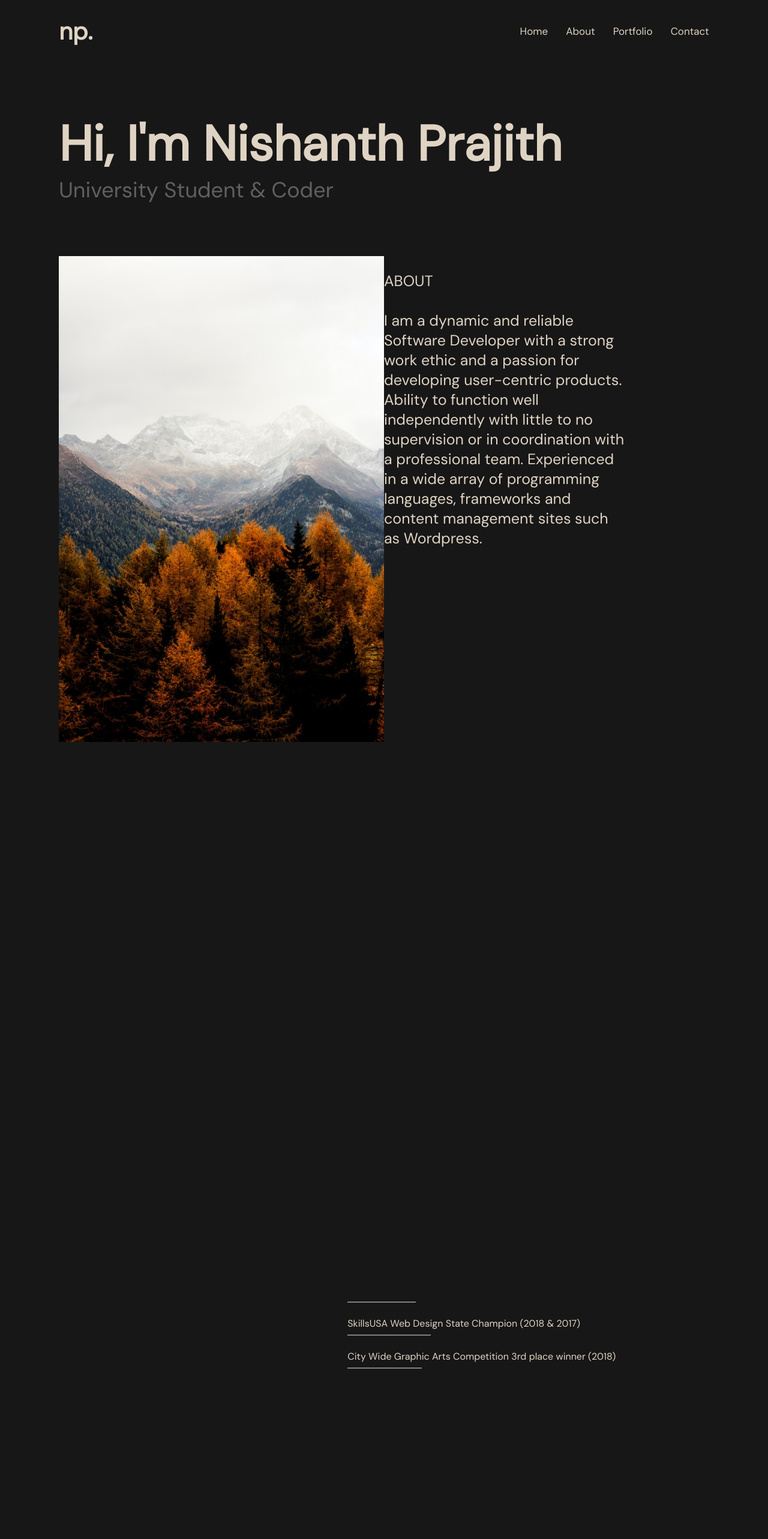
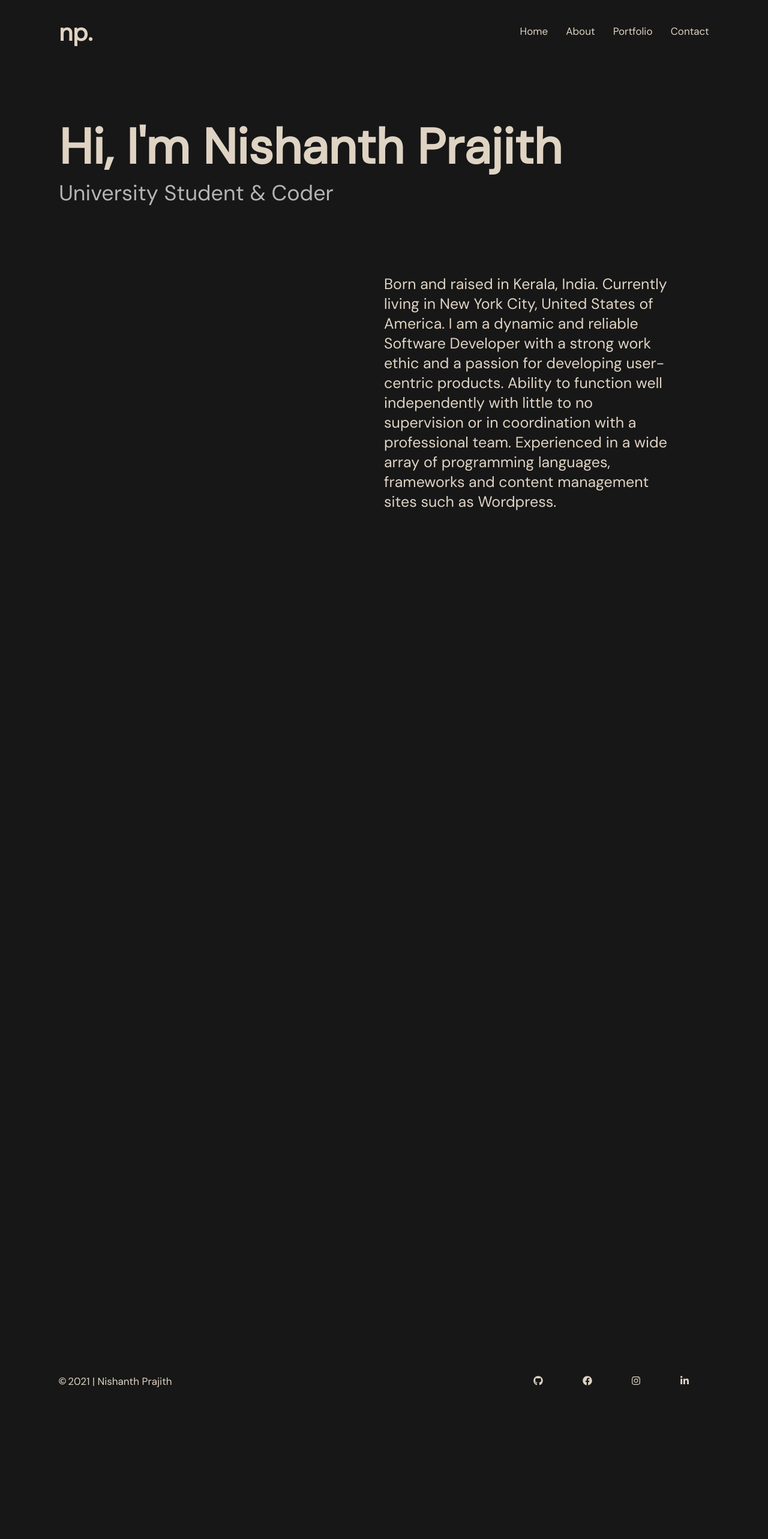
Before and after one commit to NishanthPrajith/nextJs, a Next.js app: page /about in a window 1280 px wide. Shown: the top 2566 px of the page at 60% size. After the commit the page ends 2360 px from the top, so only its background shows below. Built offline with nearby package versions, Linux system fonts and the light colour scheme.

Commit message:
Changed About Page

```diff
--- a/pages/about.js
+++ b/pages/about.js
@@ -23,16 +23,14 @@ export default function About() {
             </Head>
 
             <p className = {styles.title} data-aos = "fade-right">Hi, I&apos;m Nishanth Prajith</p>
-            <p className = {styles.sub}>University Student & Coder</p>
+            <p className = {styles.sub} data-aos = "fade-left">University Student & Coder</p>
 
             <div className = {styles.mainTitle}>
                 <div className = {styles.Two} data-aos = "fade-left">
-                    <Image src = {Three} alt = "My Image"/>
                 </div>
                 <div className = {styles.One}>
                     <p className = {styles.description} data-aos = "fade-up" data-aos-delay = "300">
-                        ABOUT <br></br><br></br>
-                        I am a dynamic and reliable Software Developer with a strong work ethic and a passion for developing user-centric products. Ability to function well independently with little to no supervision or in coordination with a professional team. Experienced in a wide array of programming languages, frameworks and content management sites such as Wordpress.
+                        Born and raised in Kerala, India. Currently living in New York City, United States of America. I am a dynamic and reliable Software Developer with a strong work ethic and a passion for developing user-centric products. Ability to function well independently with little to no supervision or in coordination with a professional team. Experienced in a wide array of programming languages, frameworks and content management sites such as Wordpress.
                     </p>
                 </div>
             </div>
@@ -42,16 +40,16 @@ export default function About() {
                 </div>
                 <div className = {styles.info} data-aos = "fade-left">
                     <div>
-                        <p>2019 - CURRENT</p>
-                        <p>BACHELORS IN COMPUTER SCIENCE</p>
-                        <p>City College Of New York, New York City, NY</p>
-                        <p>I studied web developement and graphic design, specically HTML, CSS, Adobe Photoshop and Illustrator.</p>
+                        <p data-aos = "fade-right" data-aos-delay = "100">2019 - CURRENT</p>
+                        <p data-aos = "fade-left" data-aos-delay = "200">BACHELORS IN COMPUTER SCIENCE</p>
+                        <p data-aos = "fade-right" data-aos-delay = "300">City College Of New York, New York City, NY</p>
+                        <p data-aos = "fade-left" data-aos-delay = "400">I studied web developement and graphic design, specically HTML, CSS, Adobe Photoshop and Illustrator.</p>
                     </div>
                     <div className = {styles.second}>
-                        <p>2015 - 2018</p>
-                        <p>WEB DESIGN</p>
-                        <p>Thomas A. Edison C.T.E High School, Jamaica, NY</p>
-                        <p>Currently, studying Computer science at the grove school of engineering.</p>
+                        <p data-aos = "fade-right" data-aos-delay = "100">2015 - 2018</p>
+                        <p data-aos = "fade-left" data-aos-delay = "200">WEB DESIGN</p>
+                        <p data-aos = "fade-right" data-aos-delay = "300">Thomas A. Edison C.T.E High School, Jamaica, NY</p>
+                        <p data-aos = "fade-left" data-aos-delay = "400">Currently, studying Computer science at the grove school of engineering.</p>
                     </div>
                 </div>
             </div>
@@ -61,10 +59,10 @@ export default function About() {
                 </div>
                 <div className = {styles.info} data-aos = "fade-left">
                     <div>
-                        <p>2017 - 2018</p>
-                        <p>WEB DESIGNER</p>
-                        <p>Thomas A. Edison C.T.E High School, Jamaica, NY</p>
-                        <p>I maintained the schools website, and updated it with new events and annoucments on a weekly basis.</p>
+                        <p data-aos = "fade-right" data-aos-delay = "100">2017 - 2018</p>
+                        <p data-aos = "fade-left" data-aos-delay = "200">WEB DESIGNER</p>
+                        <p data-aos = "fade-right" data-aos-delay = "300">Thomas A. Edison C.T.E High School, Jamaica, NY</p>
+                        <p data-aos = "fade-left" data-aos-delay = "400">I maintained the schools website, and updated it with new events and annoucments on a weekly basis.</p>
                     </div>
 
                 </div>
@@ -74,15 +72,15 @@ export default function About() {
                     <p>Coding</p>
                 </div>
                 <div className = {styles.code}>
-                    <p data-aos = "fade-down">Flutter</p>
-                    <p data-aos = "fade-down">HTML5</p>
-                    <p data-aos = "fade-down">CSS3</p>
-                    <p data-aos = "fade-down">C++</p>
-                    <p data-aos = "fade-down">JAVA</p>
-                    <p data-aos = "fade-down">Python</p>
-                    <p data-aos = "fade-down">MySQL</p>
-                    <p data-aos = "fade-down">Dart</p>
-                    <p data-aos = "fade-down">Javascript</p>
+                    <p data-aos = "fade-down" data-aos-delay = "1000">Flutter</p>
+                    <p data-aos = "fade-down" data-aos-delay = "200">HTML5</p>
+                    <p data-aos = "fade-down" data-aos-delay = "300">CSS3</p>
+                    <p data-aos = "fade-down" data-aos-delay = "400">C++</p>
+                    <p data-aos = "fade-down" data-aos-delay = "500">JAVA</p>
+                    <p data-aos = "fade-down" data-aos-delay = "600">Python</p>
+                    <p data-aos = "fade-down" data-aos-delay = "700">MySQL</p>
+                    <p data-aos = "fade-down" data-aos-delay = "800">Dart</p>
+                    <p data-aos = "fade-down" data-aos-delay = "900">Javascript</p>
                 </div>
             </div>
             <div className = {styles.resume} style = {{marginTop: "6%", marginBottom: "4%"}}>
@@ -90,12 +88,12 @@ export default function About() {
                     <p>Achievements</p>
                 </div>
                 <div className = {styles.achieve}>
-                    <p data-aos = "fade-right">SkillsUSA Web Design National 6th place winner (2018)</p>
-                    <hr style = {{width: "23%", clear: "both"}}></hr>
-                    <p>SkillsUSA Web Design State Champion (2018 & 2017)</p>
-                    <hr style = {{width: "28%", clear: "both"}}></hr>
-                    <p>City Wide Graphic Arts Competition 3rd place winner (2018)</p>
-                    <hr style = {{width: "25%", clear: "both"}}></hr>
+                    <p data-aos = "fade-right" data-aos-delay = "100">SkillsUSA Web Design National 6th place winner (2018)</p>
+                    <hr data-aos = "fade-right" data-aos-delay = "200" style = {{width: "23%", clear: "both"}}></hr>
+                    <p data-aos = "fade-right" data-aos-delay = "300" >SkillsUSA Web Design State Champion (2018 & 2017)</p>
+                    <hr data-aos = "fade-right" data-aos-delay = "400" style = {{width: "28%", clear: "both"}}></hr>
+                    <p data-aos = "fade-right" data-aos-delay = "500">City Wide Graphic Arts Competition 3rd place winner (2018)</p>
+                    <hr data-aos = "fade-right" data-aos-delay = "400" style = {{width: "25%", clear: "both"}}></hr>
                 </div>
             </div>
             <hr data-aos = "fade-right"></hr>
--- a/styles/About.module.css
+++ b/styles/About.module.css
@@ -7,7 +7,7 @@
 
 .mainTitle {
     width: 100%;
-    height: 92vh;
+    height: 48vh;
     display: flex;
     justify-content: center;
     align-items: flex-start;
@@ -38,7 +38,7 @@
     margin: 0;
     font-size: 36px;
     margin-bottom: 8%;
-    color: #606060;
+    color: #b6b4b4;
 }
 
 .subtitle {
@@ -47,7 +47,7 @@
 
 .description {
     font-size: 25px;
-    width: 75%;
+    width: 90%;
 }
 
 .contact {
--- a/styles/Contact.module.css
+++ b/styles/Contact.module.css
@@ -15,12 +15,12 @@
 .title {
     font-size: 4em;
     font-weight:800;
-    color: #606060;
+    color: #dfd3c3;
     margin: 0 0 5% 0;
 }
 
 .text div {
-    color: black;
+    color: #b6b4b4;
 }
 
 .one {
@@ -37,7 +37,7 @@
 .media p {
     margin: 2px 0;
     font-size: 1.1em;
-    color: #9c9c9c;;
+    color: #b6b4b4;;
 }
 
 
--- a/styles/Nav.module.css
+++ b/styles/Nav.module.css
@@ -16,6 +16,7 @@
     float: left;
     text-align: center;
     margin-left: 6%;
+    transition: all 200ms ease-in-out;
 }
 
 .SecondBox {
@@ -23,3 +24,25 @@
     position: relative;
     float: right;
 }
+
+
+.SecondBox ul li::after {
+    --size: 0.3em;
+    display: block;
+    content: '';
+    width: var(--size);
+    height: var(--size);
+    background-color: #dfd3c3;
+    border-radius: 50%;
+    position: relative;
+    top: 0.4em;
+    left: calc(50% - var(--size) / 2);
+    transition: all 200ms ease-in-out;
+    opacity: 0;
+    transform: translatey(1em);
+}
+
+.SecondBox ul li:hover::after {
+    opacity: 1;
+    transform: translatey(0);
+}
--- a/styles/globals.css
+++ b/styles/globals.css
@@ -41,6 +41,22 @@ hr {
   float: left;
 }
 
+::-webkit-scrollbar {
+  width: 10px;
+}
+
+/* Handle */
+::-webkit-scrollbar-thumb {
+  background: #dfd3c3;
+  border-radius: 10px;
+}
+
+/* Handle on hover */
+::-webkit-scrollbar-thumb:hover {
+  background: #dfd3c3;
+}
+
+
 @media screen and (max-width: 850px) {
   footer {
     flex-direction: column;
```
